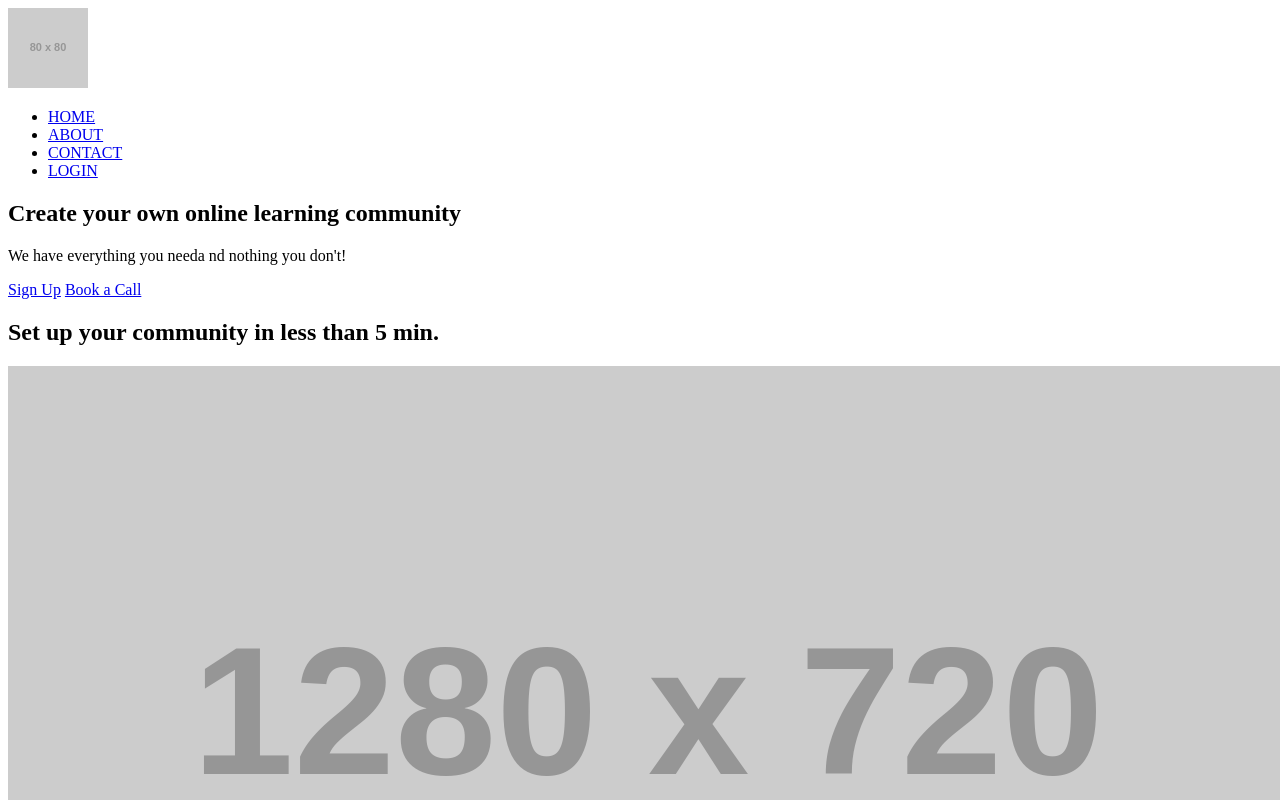
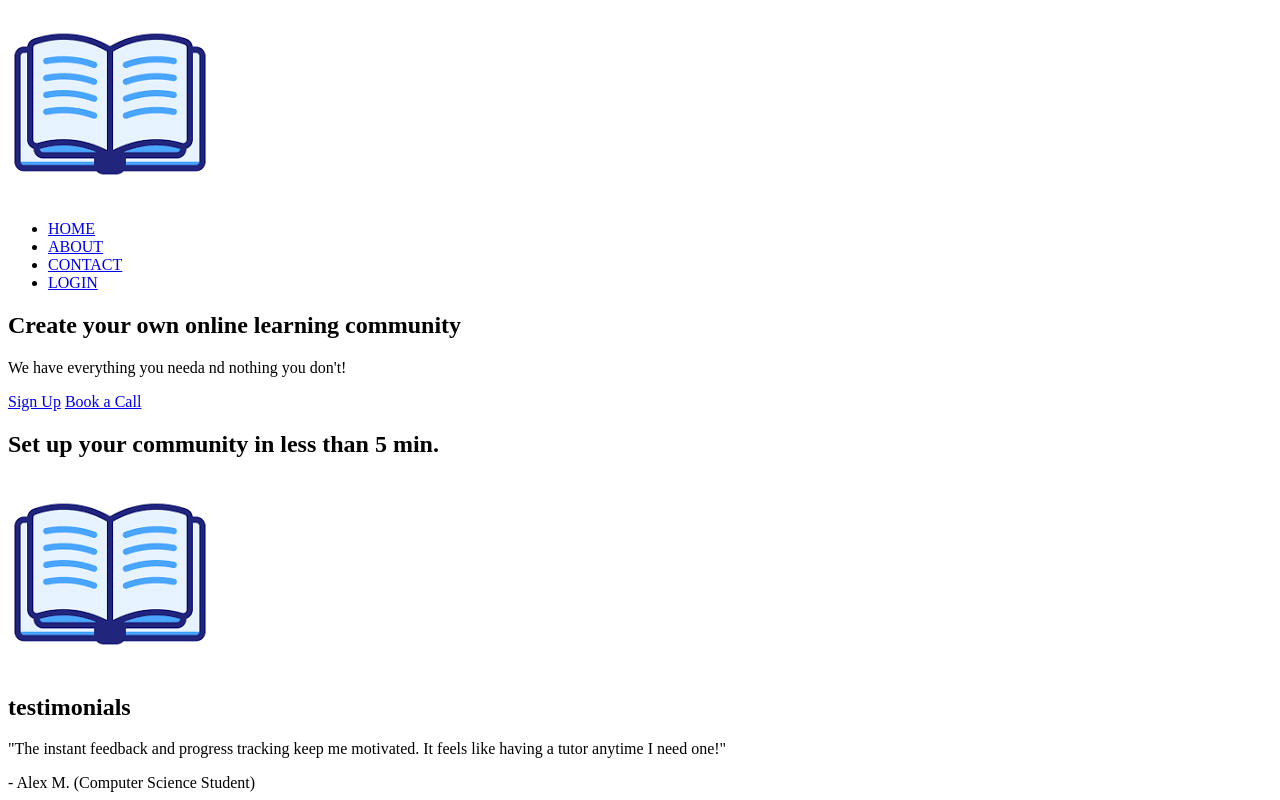
Before and after one commit to tyetya/LMS_Sales_Page, a plain HTML site: page index.html in a window 1280 px wide. Shown: the top 800 px of the page. Drawn offline with Linux system fonts and the light colour scheme; placeholder pictures from the web are drawn by us.

Commit message:
assets/images mappa es book logo letrehozva, belinelve. - 2024.10.26. webinar ora kereteben

```diff
--- a/index.html
+++ b/index.html
@@ -10,7 +10,7 @@
         <nav class="navbar">
             <div class="logo">
                 <a href="./index.html">
-                    <img src="https://placehold.co/80" alt="logo">
+                    <img src="./assets/images/logo_book.png" alt="logo">
                 </a>
             </div>
             <div class="main menu">
@@ -46,7 +46,7 @@
             <h2>Set up your community in less than 5 min.</h2>
             <div class="video-content">
                 <img
-                    src="https://placehold.co/1280x720"
+                    src="./assets/images/logo_book.png"
                     alt="Setip video"
                     class="video-preview"
                 />
```
Also changed, not shown: assets/images/logo_book.png (added).
